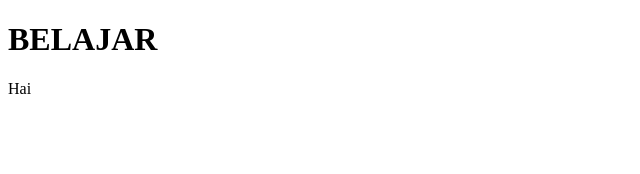
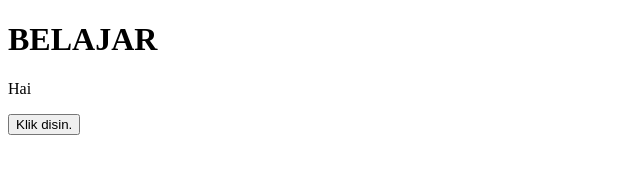
Before and after one commit to ARIYANN7/belajar, a plain HTML site: page index.html in a window 1280 px wide. Shown: the whole page, without its empty margins (0-640 px from the left). Drawn offline with Linux system fonts and the light colour scheme.

Commit message:
update button

```diff
--- a/index.html
+++ b/index.html
@@ -8,5 +8,6 @@
 <body>
     <h1> BELAJAR</h1>
     <p> Hai</p>
+    <button>Klik disin.</button>
 </body>
 </html>
```
